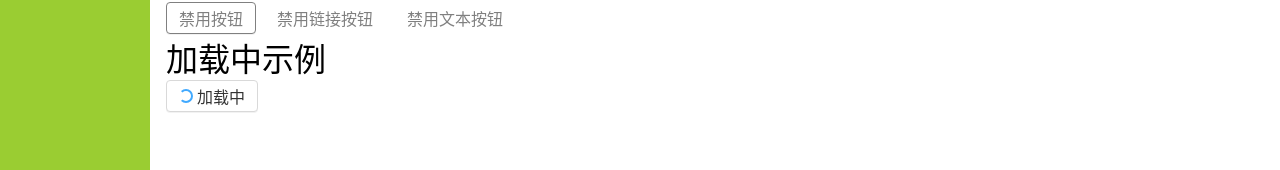
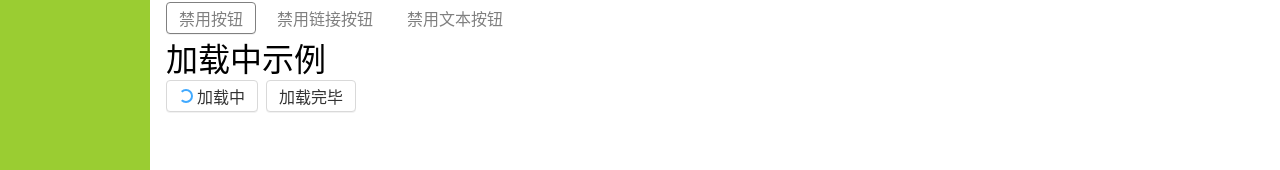
Before and after one commit to yichang8421/yiui-forest, a Vue app: page /#/doc/button in a window 1280 px wide. Shown: the part 546-716 px from the top of the page. Built offline with nearby package versions, Linux system fonts and the light colour scheme.

Commit message:
完成基本 Button

```diff
--- a/src/components/ButtonDemo/index.vue
+++ b/src/components/ButtonDemo/index.vue
@@ -2,7 +2,7 @@
     <div>示例</div>
     <h1>类型示例</h1>
     <div>
-        <Button>button</Button>
+        <Button @click="onClick">button</Button>
         <Button theme="link">link</Button>
         <Button theme="text">text</Button>
     </div>
@@ -47,6 +47,7 @@
     <h1>加载中示例</h1>
     <div>
         <Button loading>加载中</Button>
+        <Button>加载完毕</Button>
     </div>
 </template>
 
@@ -57,7 +58,7 @@
         components: {Button},
         setup() {
             const onClick = () => {
-                console.log("hello");
+                console.log("Do something...");
             };
 
             return {onClick};
```
